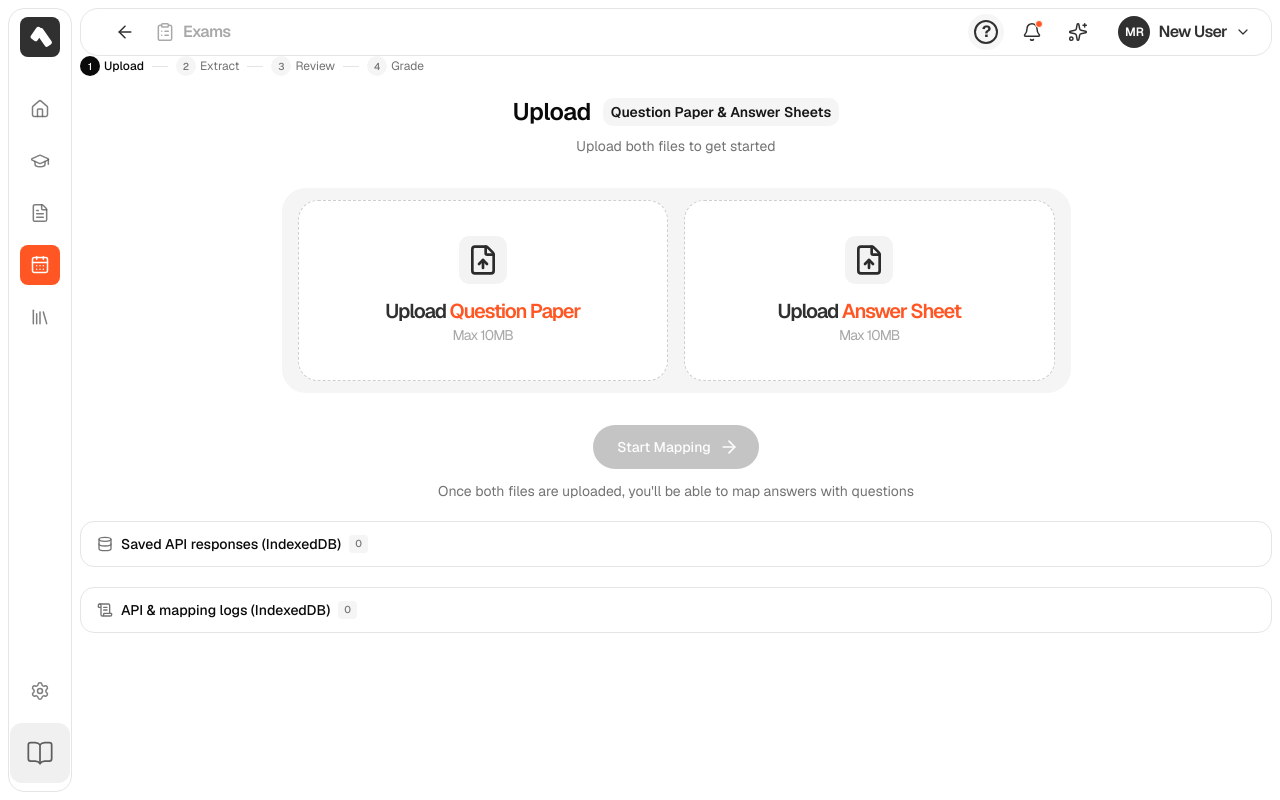
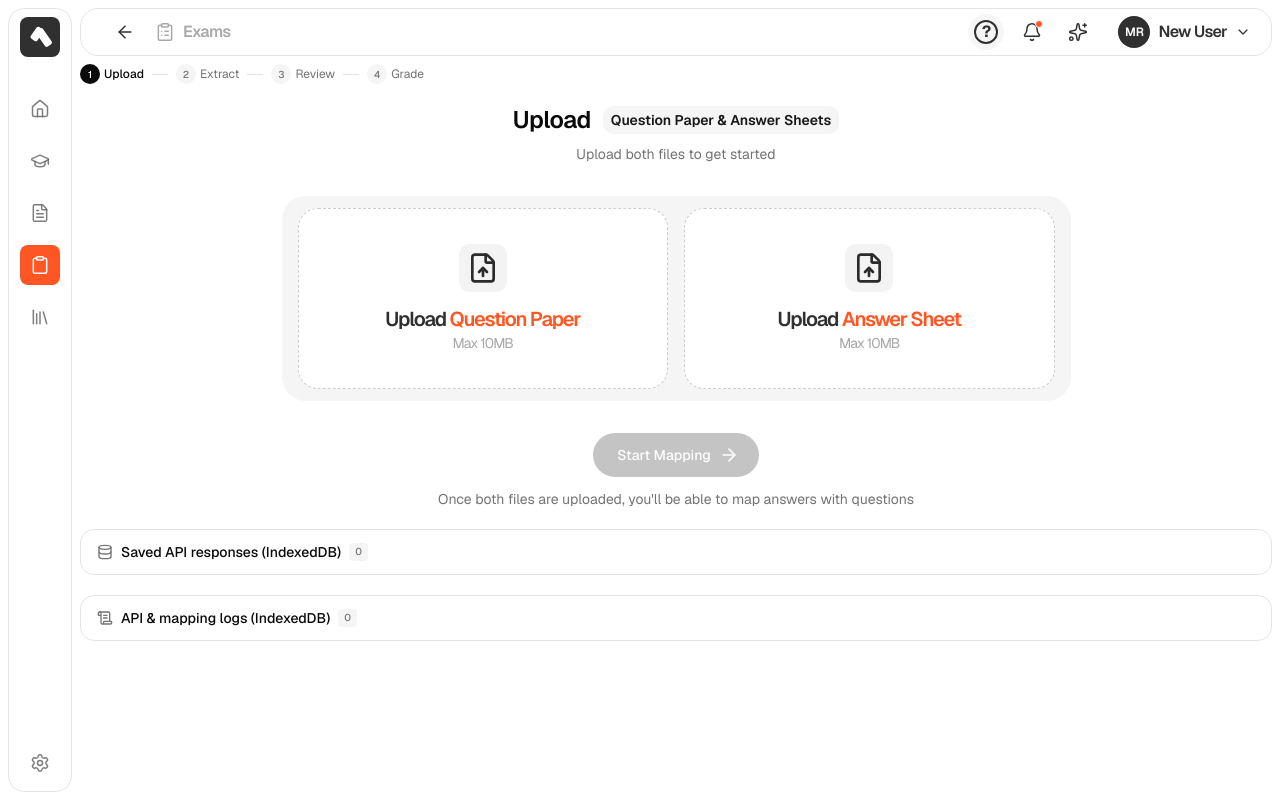
Before and after one commit to 7TIN/sawal, a Next.js app: page / in a window 1280 px wide. Built offline with nearby package versions, Linux system fonts and the light colour scheme.

Commit message:
feat : updated icons

```diff
--- a/app/layout.tsx
+++ b/app/layout.tsx
@@ -30,7 +30,7 @@ export default function RootLayout({ children }: LayoutProps<"/">) {
         <div className="flex h-full shrink-0 pt-2 pl-2 pb-2">
           <Sidebar />
         </div>
-        <main className="mx-2 flex min-w-0 flex-1 flex-col ">
+        <main className="mx-2 flex min-w-0 flex-1 flex-col gap-y-2">
           <ExamHeader />
           <div className="mb-2 min-h-0 flex-1 overflow-hidden">{children}</div>
         </main>
--- a/components/workspace/sidebar.tsx
+++ b/components/workspace/sidebar.tsx
@@ -3,7 +3,7 @@
 import { useState } from "react";
 import {
   BookOpen,
-  CalendarDays,
+  Clipboard,
   FileText,
   GraduationCap,
   Home,
@@ -36,7 +36,7 @@ const MENU_ITEMS = [
   },
   {
     label: "Exams",
-    icon: CalendarDays,
+    icon: Clipboard,
     disabled: false,
   },
   {
@@ -217,7 +217,7 @@ export function Sidebar({ onExamsClick, className }: SidebarProps) {
         )}
 
         {/* School */}
-        {collapsed ? (
+        {/* {collapsed ? (
           <button
             type="button"
             onClick={() => setCollapsed(false)}
@@ -225,17 +225,17 @@ export function Sidebar({ onExamsClick, className }: SidebarProps) {
             className="flex size-[60px] shrink-0 items-center justify-center overflow-hidden rounded-[12px] bg-[#F0F0F0]"
           >
             <BookOpen className="size-7 text-[#5E5E5E]" strokeWidth={1.5} />
-          </button>
-        ) : (
-          <div className="flex w-full items-center gap-2 rounded-[16px] bg-[#F0F0F0] p-3">
-            <div className="flex size-[60px] shrink-0 items-center justify-center overflow-hidden rounded-[12px] bg-white">
+          </button> */}
+        {/* ) : ( */}
+          {/* <div className="flex w-full items-center gap-2 rounded-[16px] bg-[#F0F0F0] p-3">
+            <div className="flex size-[60px] shrink-0 items-center justify-center overflow-hidden rounded-[12px] bg-white"> */}
               {/* Replace with your actual school image */}
-              <div className="flex size-full items-center justify-center text-[#5E5E5E]">
+              {/* <div className="flex size-full items-center justify-center text-[#5E5E5E]">
                 <BookOpen className="size-7" strokeWidth={1.5} />
-              </div>
-            </div>
+              </div> */}
+            {/* </div> */}
 
-            <div className="min-w-0">
+            {/* <div className="min-w-0">
               <p className="truncate font-sans text-[16px] font-bold leading-[1.4] tracking-[-0.64px] text-[#303030]">
                 Delhi Public School
               </p>
@@ -245,7 +245,7 @@ export function Sidebar({ onExamsClick, className }: SidebarProps) {
               </p>
             </div>
           </div>
-        )}
+        )} */}
       </div>
     </aside>
   );
--- a/components/workspace/workspace.tsx
+++ b/components/workspace/workspace.tsx
@@ -937,7 +937,7 @@ export function Workspace() {
         />
       )}
 
-      {!hasExtraction && (
+      {!hasExtraction && !isProd && (
         <>
           <div className="mb-5 flex items-center justify-between">
             <PipelineStepper
@@ -1097,7 +1097,7 @@ export function Workspace() {
           {isProd ? (
             hasGrading && grading.summary ? (
               <>
-                <div className="mt-3 grid min-h-0 flex-1 gap-2 lg:grid-cols-[45%_1fr]">
+                <div className="grid min-h-0 flex-1 gap-2 lg:grid-cols-[45%_1fr]">
                   <div className="flex min-h-0 flex-col overflow-hidden rounded-xl border bg-neutral-100 p-4">
                     <div className="scrollbar-none min-h-0 flex-1 overflow-y-auto ">
                       {extraction.questions.length === 0 ? (
```
